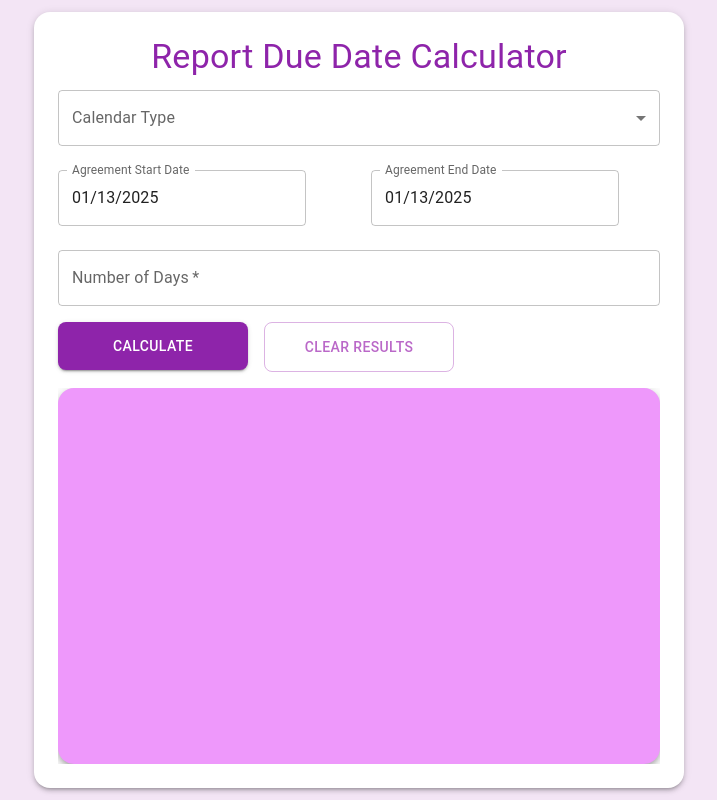
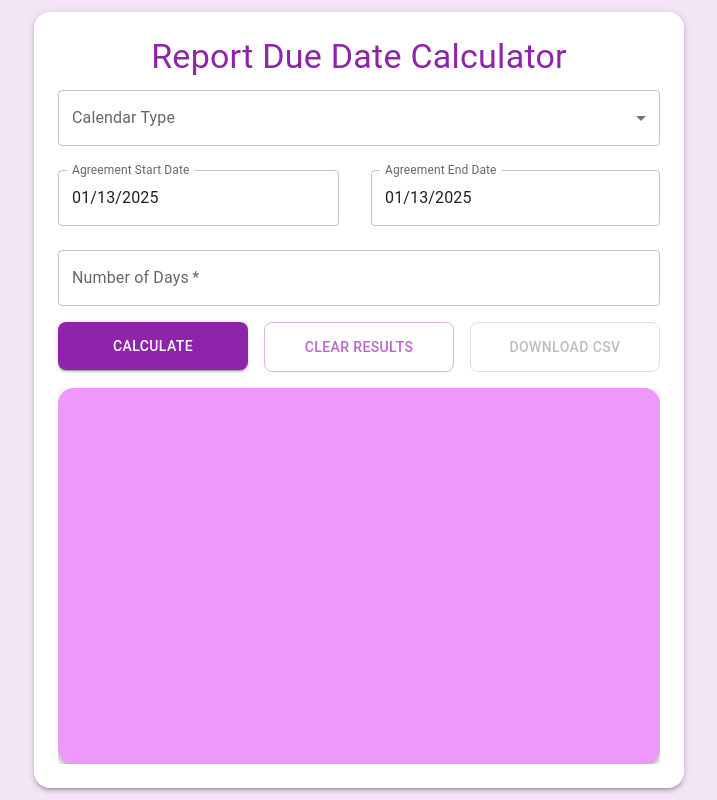
Before and after one commit to drshooby/RequirementDayCalculator, a Next.js app: page / in a window 1280 px wide. Shown: the whole page, without its empty margins (281-998 px from the left). Built offline with nearby package versions, Linux system fonts and the light colour scheme.

Commit message:
apparently #### output in excel is a visual thing for col size too small for item not a bug so download button has been added, also updated styling

```diff
--- a/components/Calculator/Calculator.tsx
+++ b/components/Calculator/Calculator.tsx
@@ -67,20 +67,20 @@ export default function Calculator() {
         setRangeResults([]);
     }
 
-    // const handleDownload = () => {
-    //     const header = "date";
-    //     const content = rangeResults.map(date => dayjs(date).format('MM-DD-YYYY')).join('\n');
-    //     const csvContent = `${header}\n${content}`;
-    //     const blob = new Blob([csvContent], { type: 'text/csv' });
-    //     const url = URL.createObjectURL(blob);
-    //     const link = document.createElement('a');
-    //     link.href = url;
-    //     link.download = 'date_results.csv';
-    //     document.body.appendChild(link);
-    //     link.click();
-    //     document.body.removeChild(link);
-    //     URL.revokeObjectURL(url);
-    // }
+    const handleDownload = () => {
+        const header = "date";
+        const content = rangeResults.map(date => dayjs(date).format('MM-DD-YYYY')).join('\n');
+        const csvContent = `${header}\n${content}`;
+        const blob = new Blob([csvContent], { type: 'text/csv' });
+        const url = URL.createObjectURL(blob);
+        const link = document.createElement('a');
+        link.href = url;
+        link.download = 'date_results.csv';
+        document.body.appendChild(link);
+        link.click();
+        document.body.removeChild(link);
+        URL.revokeObjectURL(url);
+    }
 
     return (
         <ThemeProvider theme={purpleTheme}>
@@ -129,7 +129,7 @@ export default function Calculator() {
                                     {
                                         calendarType === 'year' && (
                                             <DatePicker
-                                                label={'Requirement date'}
+                                                label={'Year Due Date'}
                                                 openTo="month"
                                                 views={['month', 'day']}
                                                 sx={{ width: '100%', marginTop: 2 }}
@@ -139,18 +139,20 @@ export default function Calculator() {
                                     )}
                                 </Box>
                             </Grid>
-                            <Grid item xs={12} sm={6}>
+                            <Grid item xs={12} sm={6} sx={{ pr: 1 }}>
                                 <DatePicker
                                     label="Agreement Start Date"
                                     value={startDate}
                                     onChange={(date) => setStartDate(date)}
+                                    sx={{ width: '100%' }}
                                 />
                             </Grid>
-                            <Grid item xs={12} sm={6}>
+                            <Grid item xs={12} sm={6} sx={{ pl: 1 }}>
                                 <DatePicker
                                     label="Agreement End Date"
                                     value={endDate}
                                     onChange={(date) => setEndDate(date)}
+                                    sx={{ width: '100%' }}
                                 />
                             </Grid>
                             <Grid item xs={12}>
@@ -193,7 +195,7 @@ export default function Calculator() {
                                     Clear Results
                                 </Button>
                             </Grid>
-                            {/* <Grid item xs={12} sm={4}>
+                            <Grid item xs={12} sm={4}>
                                 <Button
                                     variant="outlined"
                                     color="primary"
@@ -202,9 +204,9 @@ export default function Calculator() {
                                     disabled={rangeResults.length === 0}
                                     sx={{ py: 1.5 }}
                                 >
-                                    Download
+                                    Download CSV
                                 </Button>
-                            </Grid> */}
+                            </Grid>
                         </Grid>
                         <Box sx={{ flexGrow: 1, overflow: 'hidden', display: 'flex', flexDirection: 'column' }}>
                             <Paper elevation={5} sx={{
```
